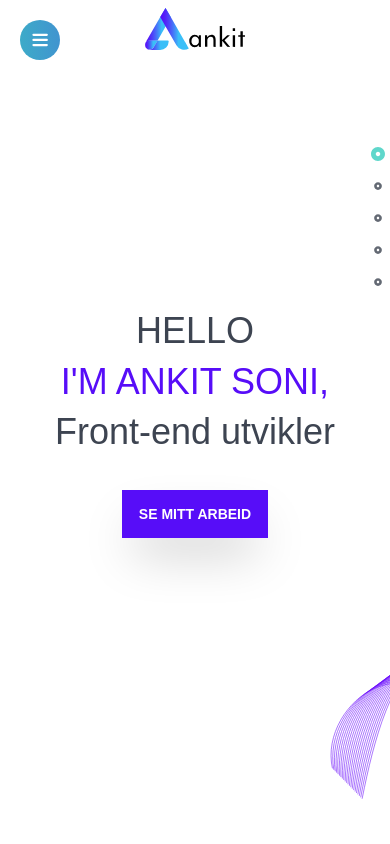
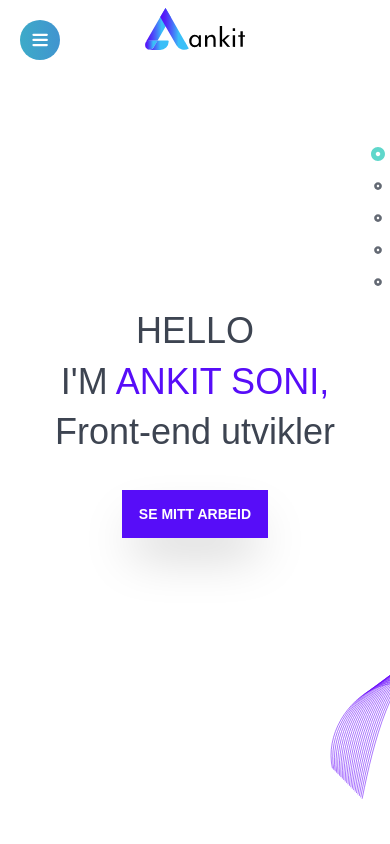
Before and after one commit to aktson/ankit-react-portfolio, a React (Create React App) app: page / in a window 390 px wide. Shown: the top 844 px of the page. Built offline with nearby package versions, Linux system fonts and the light colour scheme; no server answers.

Commit message:
font family updated

```diff
--- a/src/components/inner-sections/ModalProjects.jsx
+++ b/src/components/inner-sections/ModalProjects.jsx
@@ -14,14 +14,14 @@ function Modal({ title, stack, summary, img, url, github, open, onClose }) {
 					animate={{ y: 0 }}
 					exit={{ y: 0 }}
 					transition={{ type: "spring", bounce: 0.4, duration: 0.6 }}>
-					<div className="max-w-3xl bg-base-100 rounded-lg grid  grid-rows-auto md:grid-rows-2 ">
-						<div className="sm:min-h-full h-80" style={{ background: `url(${img}) no-repeat center`, backgroundSize: "cover" }}></div>
+					<div className="max-w-2xl bg-base-100 rounded-lg grid  grid-rows-auto md:grid-rows-2 ">
+						<div className=" h-80 md:min-h-full" style={{ background: `url(${img}) no-repeat center`, backgroundSize: "cover" }}></div>
 						<div className="card-body bg-base-100">
 							<h3 className="card-title flex flex-col text-neutral">
 								<span className="flex justify-start text-2xl mb-2">{title}</span>
 								<div className=" badge badge-primary badge-outline p-5 ">{stack}</div>
 							</h3>
-							<p className="text-neutral text-base text-left mb-5 line-break overflow-y-auto">{summary}</p>
+							<p className="text-neutral  text-left mb-5 line-break overflow-y-auto">{summary}</p>
 							<div className="flex justify-between items-center">
 								<div className="flex gap-2">
 									<a
--- a/src/components/layout/Footer.jsx
+++ b/src/components/layout/Footer.jsx
@@ -17,7 +17,7 @@ function Footer() {
 				</a>
 			</div>
 			<div>
-				<p className="text-sm">Copyright &copy; {year}- Designed & Developed by AnkSon</p>
+				<p>Copyright &copy; {year}- Designed & Developed by AnkSon</p>
 			</div>
 			<ToTopButton />
 		</footer>
--- a/src/components/sections/Hero.jsx
+++ b/src/components/sections/Hero.jsx
@@ -19,7 +19,8 @@ function Hero() {
 						<div className=" grid lg:grid-cols-1 text-primary lg:justify-items-center text-center ">
 							<div className="p-2">
 								<h1>
-									HELLO <br /> <span className="text-primary">I'M ANKIT SONI,</span>
+									HELLO <br />
+									I'M <span className="text-primary">ANKIT SONI,</span>
 									<br /> Front-end utvikler
 								</h1>
 								<Link className="btn btn-primary btn-md sm:btn-wide " to="about" smooth={true} duration={500}>
@@ -35,28 +36,3 @@ function Hero() {
 }
 
 export default Hero;
-
-// hero without image
-{
-	/* <div className="hero min-h-screen ">
-  <div className="text-center hero-content">
-    <div className="max-w-md">
-      <h1 className="text-5xl font-bold">
-        Hello, I'm <span className="text-primary">Ankit Soni</span>
-      </h1>
-      <p className="py-6">
-        Provident cupiditate voluptatem et in. Quaerat fugiat ut assumenda excepturi exercitationem quasi. In deleniti eaque aut repudiandae et a id
-        nisi.
-      </p>
-
-      <Link className="btn btn-primary btn-outline btn-wide " to="about" smooth={true} duration={500}>
-        View my Work
-      </Link>
-    </div>
-  </div>
-</div>; */
-}
-// hero with background image
-{
-	/*  */
-}
--- a/src/components/sections/Projects.jsx
+++ b/src/components/sections/Projects.jsx
@@ -33,7 +33,7 @@ function Projects() {
 		<section className=" py-16 sm:py-32 px-1" id="projects">
 			<div className="container flex flex-col justify-center mx-auto items-center">
 				<h2 className="">PROSJEKTER</h2>
-				<p className="max-w-3xl text-center mb-5">
+				<p className="max-w-3xl text-center mb-8">
 					I løpet av studiene har jeg jobbet med mange skole- og praksis prosjekter som kan finnes på
 					<a href="https://github.com/aktson?tab=repositories" target="_blank" rel="noreferrer" className="text-primary ml-1">
 						github
--- a/src/index.css
+++ b/src/index.css
@@ -1,7 +1,8 @@
 @tailwind base;
 @tailwind components;
 @tailwind utilities;
-@import url("https://fonts.googleapis.com/css2?family=Mada:wght@300;400&IBM+Plex+Sans:wght@300&family=Metal&family=Tenor+Sans&display=swap");
+@import url("https://fonts.googleapis.com/css2?family=Metal&family=Philosopher&family=Martel+Sans&display=swap");
+@import url("https://fonts.googleapis.com/css2?family=DM+Serif+Text&family=Martel+Sans&display=swap");
 
 :root {
 	--primary: #570df8;
@@ -15,9 +16,9 @@
 	--error: #f87272;
 	--gradient-primary: linear-gradient(267deg, rgba(87, 13, 248, 1) 0%, rgba(55, 205, 190, 1) 100%);
 	--gradient-secondary: linear-gradient(162deg, rgba(87, 13, 248, 1) 0%, rgba(55, 205, 190, 1) 100%);
-	--body-fonts: "Mada", sans-serif;
+	--body-fonts: "Martel Sans", sans-serif;
 	--cursive-fonts: "Metal", cursive;
-	--heading-fonts: "Tenor Sans", sans-serif;
+	--heading-fonts: "Philosopher", sans-serif;
 }
 
 * {
@@ -27,7 +28,6 @@
 }
 body {
 	font-family: var(--body-fonts);
-	font-family: "IBM Plex Sans", sans-serif;
 }
 #root {
 	display: flex;
@@ -42,7 +42,16 @@ body {
 main {
 	flex: 1 0 auto;
 }
-
+footer {
+	font-family: var(--cursive-fonts);
+}
+h1,
+h2,
+h3,
+h4,
+h5 {
+	font-family: var(--heading-fonts);
+}
 .logo {
 	cursor: pointer;
 	width: 100px;
@@ -50,14 +59,6 @@ main {
 }
 h1 {
 	line-height: 1.4em;
-}
-
-h1,
-h2,
-h3,
-h4,
-h5 {
-	font-family: var(--heading-fonts);
 }
 
 h2::after {
@@ -161,16 +162,13 @@ h2::after {
 		@apply text-neutral text-4xl  mb-8 leading-loose lg:text-5xl;
 	}
 	h2 {
-		@apply text-4xl  mb-12 relative text-neutral;
+		@apply text-4xl  mb-14 relative text-neutral;
 	}
 	h3 {
 		@apply text-2xl mb-3;
 	}
 	h4 {
-		@apply text-xl font-extrabold mb-2;
-	}
-	p {
-		@apply text-lg;
+		@apply text-xl font-bold mb-2;
 	}
 }
 @layer components {
@@ -249,7 +247,7 @@ h2::after {
 	/* footer */
 	.footer {
 		background: var(--gradient-secondary);
-		@apply text-base-100 p-10 relative flex flex-col justify-center items-center  text-center gap-4;
+		@apply text-base-100 p-10 relative flex flex-col justify-center items-center  text-center gap-4 text-base;
 	}
 	#to-top-btn {
 		@apply absolute bottom-32 sm:bottom-20 right-12 bg-primary rounded-full text-base-100  p-3 text-sm hover:bg-slate-300 hover:text-primary transition-all cursor-pointer;
```
